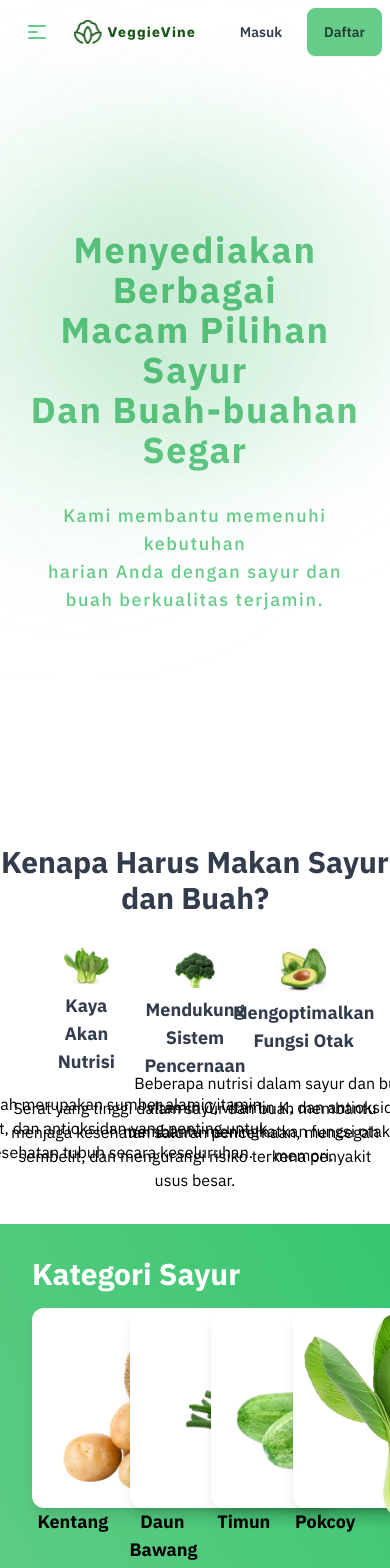
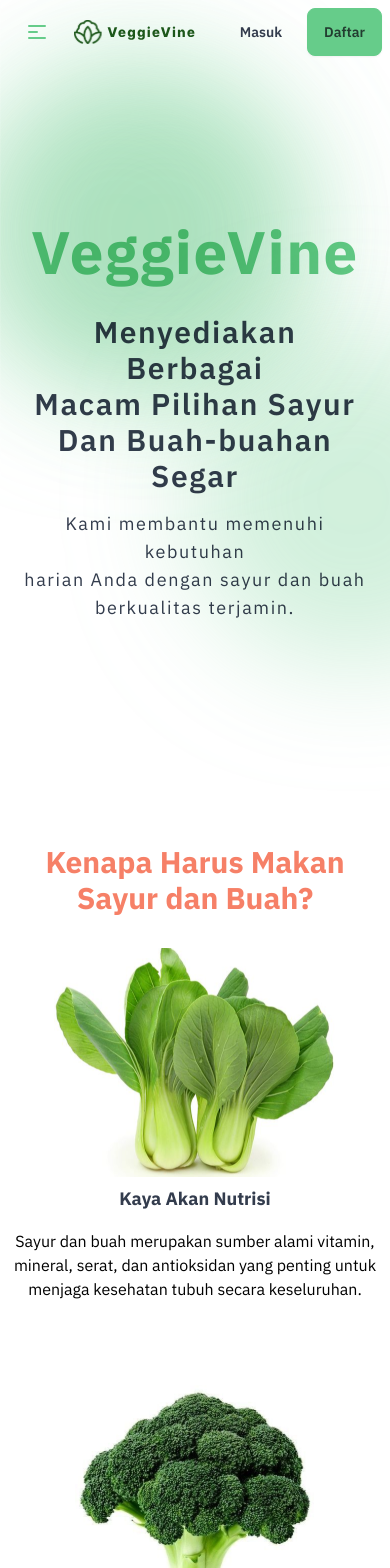
Before and after one commit to VeggieVine/frontend, a Next.js app: page / in a window 390 px wide. Shown: the top 1568 px of the page. Built offline with nearby package versions, Linux system fonts and the light colour scheme; no server answers.

Commit message:
refact: added responsive to landing page

```diff
--- a/src/app/__components__/Navbar.jsx
+++ b/src/app/__components__/Navbar.jsx
@@ -1,11 +1,11 @@
 'use client';
 
 import { useState, useEffect } from 'react';
+import { usePathname } from 'next/navigation';
+import { signOut } from 'next-auth/react';
 import Image from 'next/image';
 import Link from 'next/link';
-import { usePathname } from 'next/navigation';
 
-import { signOut } from 'next-auth/react';
 
 import LinkButton from '@/src/app/__components__/ui/LinkButton';
 import ActionButton from '@/src/app/__components__/ui/ActionButton';
@@ -19,7 +19,7 @@ export default function Navbar({ user }) {
         const handleScroll = () => {
             const currentScrollPos = window.pageYOffset;
             if (currentScrollPos > 20) {
-                setNavbarBg('bg-white shadow-xl');
+                setNavbarBg('bg-base-100 shadow-2xl shadow-primary');
             } else {
                 setNavbarBg('');
             }
@@ -119,7 +119,7 @@ export default function Navbar({ user }) {
                                             <span className="badge badge-sm indicator-item">8</span>
                                         </div>
                                     </button>
-                                    <div className="dropdown-content mt-3 z-10 shadow bg-base-100 rounded-box w-60">
+                                    <div className="dropdown-content mt-3 z-10 shadow bg-base-100 border-2 border-secondary rounded-box w-60">
                                         <div className="card-body">
                                             <span className="font-bold text-lg">8 Items</span>
                                             <span className="text-info">Subtotal: Rp99.900</span>
@@ -141,7 +141,7 @@ export default function Navbar({ user }) {
                                             <span className="badge badge-sm indicator-item">8</span>
                                         </div>
                                     </button>
-                                    <div className="dropdown-content mt-3 z-10 shadow bg-base-100 rounded-box w-60">
+                                    <div className="dropdown-content mt-3 z-10 shadow bg-base-100 border-2 border-accent rounded-box w-60">
                                         <div className="card-body">
                                             <span className="font-bold text-lg">8 Items</span>
                                             <span className="text-info">Subtotal: Rp99.900</span>
@@ -168,7 +168,7 @@ export default function Navbar({ user }) {
                                         </div>
                                         <span className="hidden text-base-content lg:block">{user?.name}</span>
                                     </button>
-                                    <ul className="dropdown-content mt-3 z-10 p-2 shadow bg-base-100 rounded-box w-60">
+                                    <ul className="dropdown-content mt-3 z-10 p-2 shadow bg-base-100 border-2 border-primary rounded-box w-60">
                                         <li>
                                             <LinkButton
                                                 id="profile-button"
--- a/src/app/page.jsx
+++ b/src/app/page.jsx
@@ -11,21 +11,22 @@ export default async function LandingPage() {
         <>
             <Navbar user={user} />
 
-            <div className="flex tracking-widest max-w-screen-xl min-h-screen mx-auto">
-                <div className="relative flex basis-full justify-center items-center px-6 lg:px-8">
-                    <div className="text-primary left-0 top-0">
-                        <h1 className="font-bold text-4xl text-center lg:text-left">
+            <div className="flex tracking-widest max-w-screen-xl min-h-screen mx-auto px-6 lg:px-8">
+                <div className="relative flex basis-full justify-center items-center">
+                    <div className="text-neutral left-0 top-0 space-y-4">
+                        <h1 className="text-6xl font-bold text-center text-primary lg:text-left mb-8">VeggieVine</h1>
+                        <h1 className="text-3xl font-semibold text-center lg:text-left">
                             Menyediakan Berbagai
                             <br />
                             Macam Pilihan Sayur
                             <br />
                             Dan Buah-buahan Segar
                         </h1>
-                        <p className="pt-8 text-lg font-medium text-center lg:text-left">
+                        <blockquote className="text-lg text-center lg:text-left">
                             Kami membantu memenuhi kebutuhan
                             <br />
                             harian Anda dengan sayur dan buah berkualitas terjamin.
-                        </p>
+                        </blockquote>
                     </div>
                     <Image
                         src="/assets/image/main-nobg.svg"
@@ -34,17 +35,17 @@ export default async function LandingPage() {
                         height={0}
                         className="w-1/2 h-3/4 hidden lg:block"
                     />
-                    <div className="absolute left-20 top-20 w-96 h-96 bg-primary rounded-full opacity-20 2xl:right-96 max-h-[800px] max-w-[900px] animate-blob mix-blend-multiply blur-3xl lg:h-[60vh] lg:w-[40vw]"></div>
-                    <div class="absolute right-20 top-10 w-96 h-96 bg-primary rounded-full opacity-10 2xl:-right-64 2xl:-top-96 animation-delay-2000 max-h-screen max-w-[900px] animate-blob mix-blend-multiply blur-3xl lg:h-[60vh] lg:w-[40vw]"></div>
-                    <div class="absolute right-20 top-40 w-96 h-96 bg-primary rounded-full opacity-10 lg:-bottom-80 2xl:-right-64 2xl:-bottom-96 animation-delay-4000 max-h-[800px] max-w-[900px] animate-blob mix-blend-multiply blur-3xl lg:h-[60vh] lg:w-[40vw] "></div>
+                    <div className="absolute left-0 top-0 w-96 h-96 bg-primary rounded-full opacity-30 mix-blend-multiply blur-3xl lg:h-[60vh] lg:w-[40vw] animate-blob"></div>
+                    <div className="absolute right-0 top-0 w-96 h-96 bg-primary rounded-full opacity-30 mix-blend-multiply blur-3xl lg:h-[60vh] lg:w-[40vw] animate-blob"></div>
+                    <div className="absolute left-48 bottom-48 lg:bottom-0 w-96 h-96 bg-primary rounded-full opacity-30 mix-blend-multiply blur-3xl lg:h-[60vh] lg:w-[40vw] animate-blob"></div>
                 </div>
             </div>
-            <div className="pb-8">
+            <div className="max-w-screen-xl min-h-fit mx-auto mb-8 space-y-8 px-6 lg:px-8">
                 <div className="flex justify-center">
-                    <h2 className="text-3xl font-bold text-center text-tertiary">Kenapa Harus Makan Sayur dan Buah?</h2>
+                    <h2 className="text-3xl font-bold text-center text-accent">Kenapa Harus Makan Sayur dan Buah?</h2>
                 </div>
-                <div className="flex justify-center pt-8">
-                    <div className="grid grid-cols-3 px-16 gap-x-16">
+                <div className="flex justify-center">
+                    <div className="grid grid-cols-1 lg:grid-cols-3 gap-16">
                         <div className="flex flex-col items-center">
                             <Image
                                 src="/assets/image/pokcoy.svg"
@@ -87,8 +88,7 @@ export default async function LandingPage() {
                     </div>
                 </div>
             </div>
-            <div className="w-full h-full bg-gradient-to-tr from-primary to-[#36C770] mb-8">
-                <div className="px-8 py-8">
+            <div className="max-w-screen-xl min-h-fit mx-auto px-6 lg:px-8 mb-8">
                 <p className="pb-4 text-3xl font-bold text-white">Kategori Sayur</p>
                 <div className="grid grid-cols-4 space-x-4">
                     <div>
@@ -192,7 +192,6 @@ export default async function LandingPage() {
                     </div>
                 </div>
             </div>
-            </div>
 
             <Footer />
         </>
```
Lines whose indentation alone changed are shown as unchanged.
